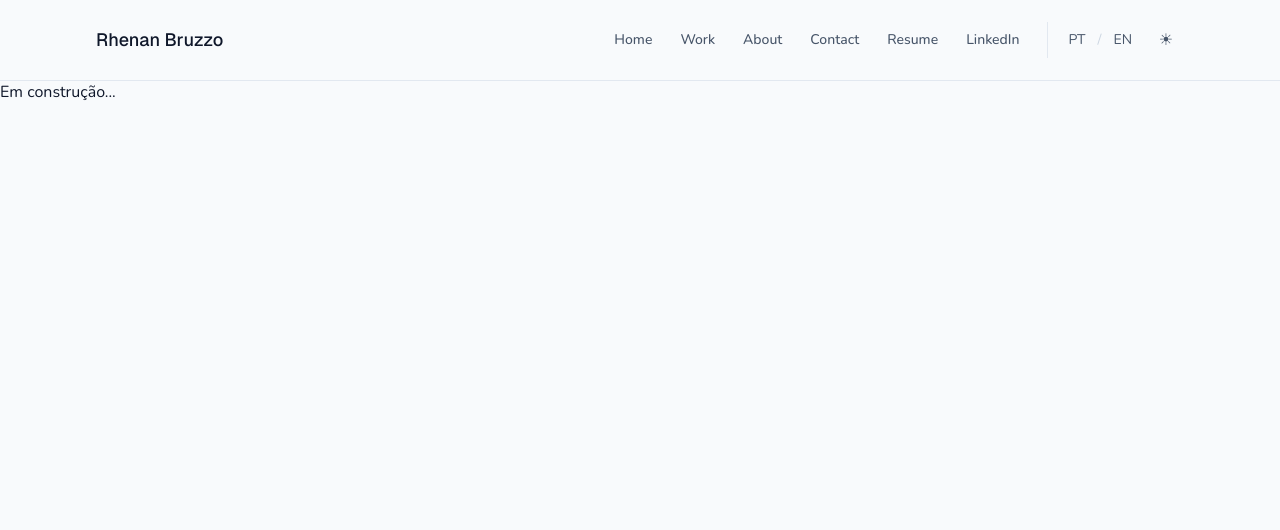
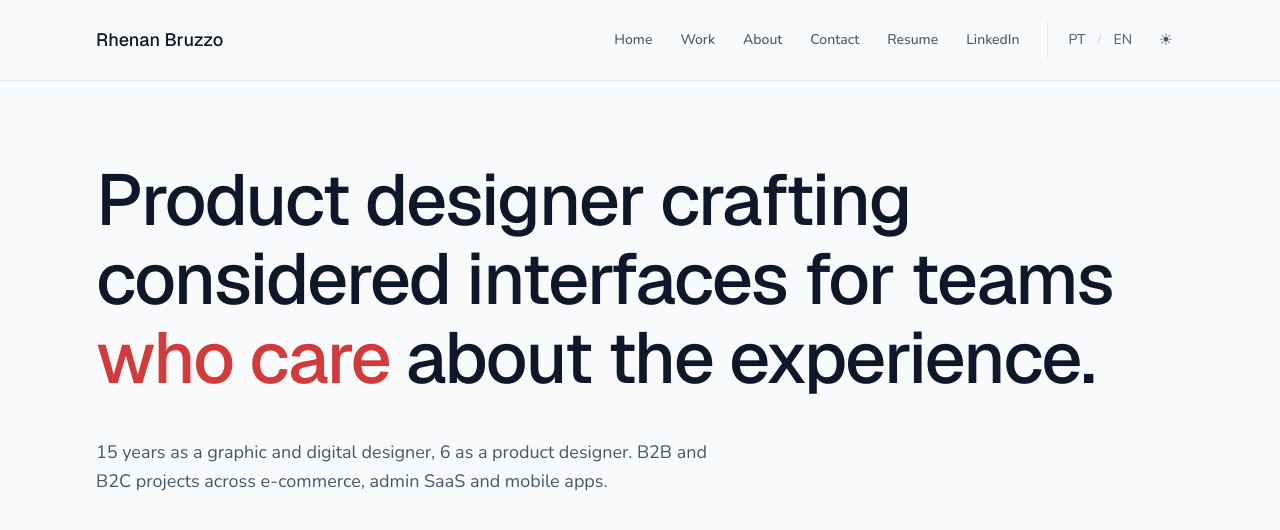
Before and after one commit to rhenanbruzzo/portfolio, a Next.js app: page /en in a window 1280 px wide. Shown: the top 530 px of the page. Built offline with nearby package versions, Linux system fonts and the light colour scheme.

Commit message:
feat: add hero section with accent highlight and bilingual content

```diff
--- a/app/[locale]/page.tsx
+++ b/app/[locale]/page.tsx
@@ -1,7 +1,9 @@
+import Hero from "@/components/sections/Hero"
+
 export default function Home() {
   return (
-    <main>
-      <p>Em construção...</p>
-    </main>
-  );
+    <>
+      <Hero />
+    </>
+  )
 }
--- /dev/null
+++ b/components/sections/Hero.tsx
@@ -0,0 +1,24 @@
+import { useTranslations } from "next-intl"
+
+export default function Hero() {
+  const t = useTranslations("hero")
+
+  return (
+    <section
+  id="top"
+  className="px-6 md:px-24 pt-10 md:pt-20 pb-16 md:pb-24 max-w-[1440px] mx-auto"
+    >
+      <h1 className="font-display font-medium text-4xl md:text-6xl lg:text-7xl leading-[1.1] tracking-tight text-(--color-text-primary) max-w-[1100px]">
+        {t.rich("tagline", {
+          accent: (chunks) => (
+            <span className="text-(--color-accent)">{chunks}</span>
+          ),
+        })}
+      </h1>
+
+      <p className="font-body text-base md:text-lg leading-relaxed text-(--color-text-secondary) max-w-[640px] mt-10">
+        {t("bio")}
+      </p>
+    </section>
+  )
+}
--- a/messages/en.json
+++ b/messages/en.json
@@ -8,9 +8,9 @@
     "linkedin": "LinkedIn"
   },
     "hero": {
-      "tagline": "Product designer crafting considered interfaces for teams who care about the experience.",
-      "bio": "15 years as a graphic and digital designer, 6 as a product designer. B2B and B2C projects across e-commerce, admin SaaS and mobile apps."
-    },
+    "tagline": "Product designer crafting considered interfaces for teams <accent>who care</accent> about the experience.",
+    "bio": "15 years as a graphic and digital designer, 6 as a product designer. B2B and B2C projects across e-commerce, admin SaaS and mobile apps."
+   },
     "work": {
       "heading": "Selected work"
     },
--- a/messages/pt.json
+++ b/messages/pt.json
@@ -8,8 +8,8 @@
     "linkedin": "LinkedIn"
   },
     "hero": {
-      "tagline": "Product designer criando interfaces bem pensadas para times que se importam com a experiência.",
-      "bio": "15 anos como designer gráfico e digital, sendo 6 como product designer. Projetos B2B e B2C em e-commerce, admin SaaS e aplicativos."
+    "tagline": "Product designer criando interfaces bem pensadas para times que <accent>se importam</accent> com a experiência.",
+    "bio": "15 anos como designer gráfico e digital, sendo 6 como product designer. Projetos B2B e B2C em e-commerce, admin SaaS e aplicativos."
     },
     "work": {
       "heading": "Trabalhos selecionados"
```
